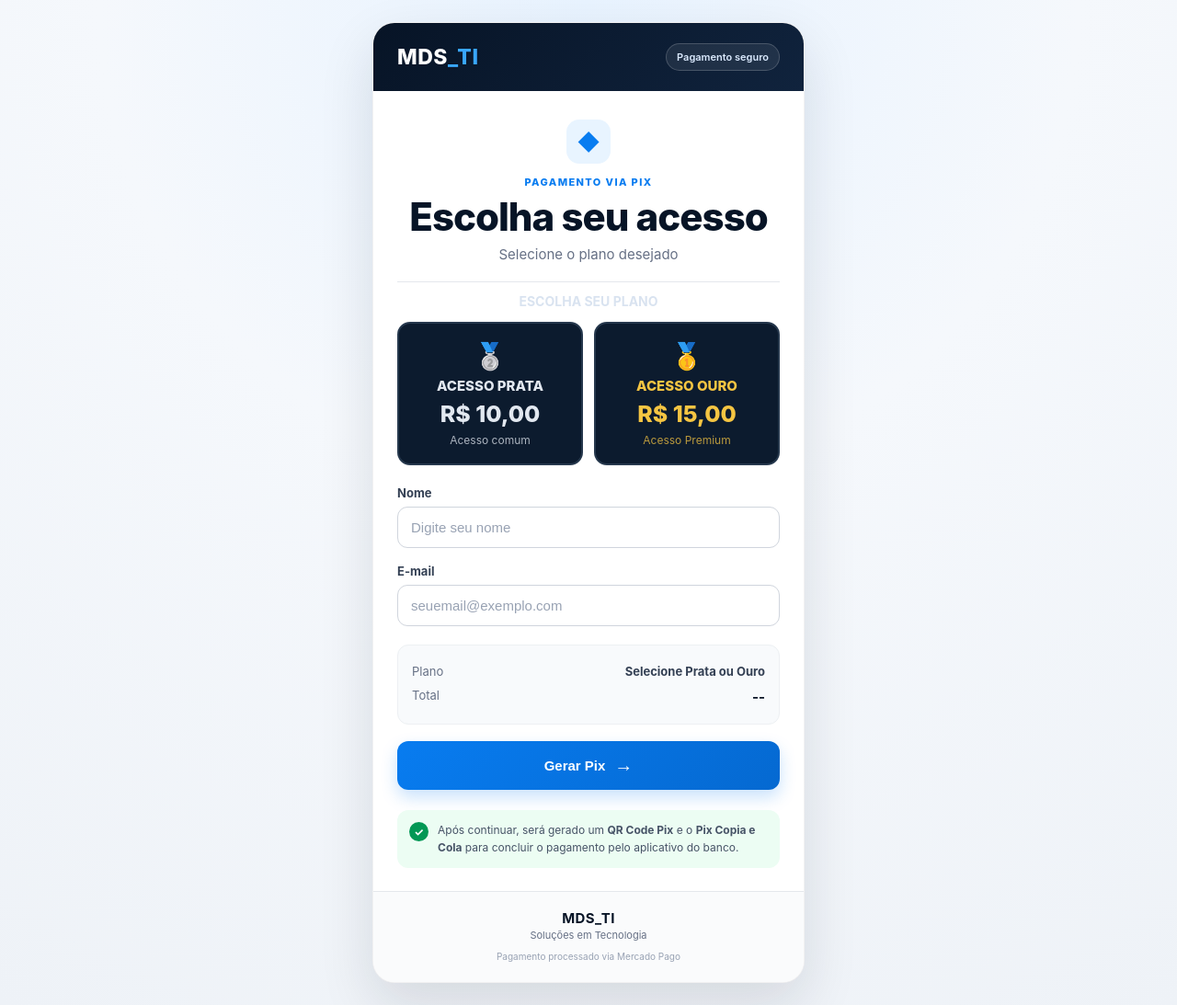
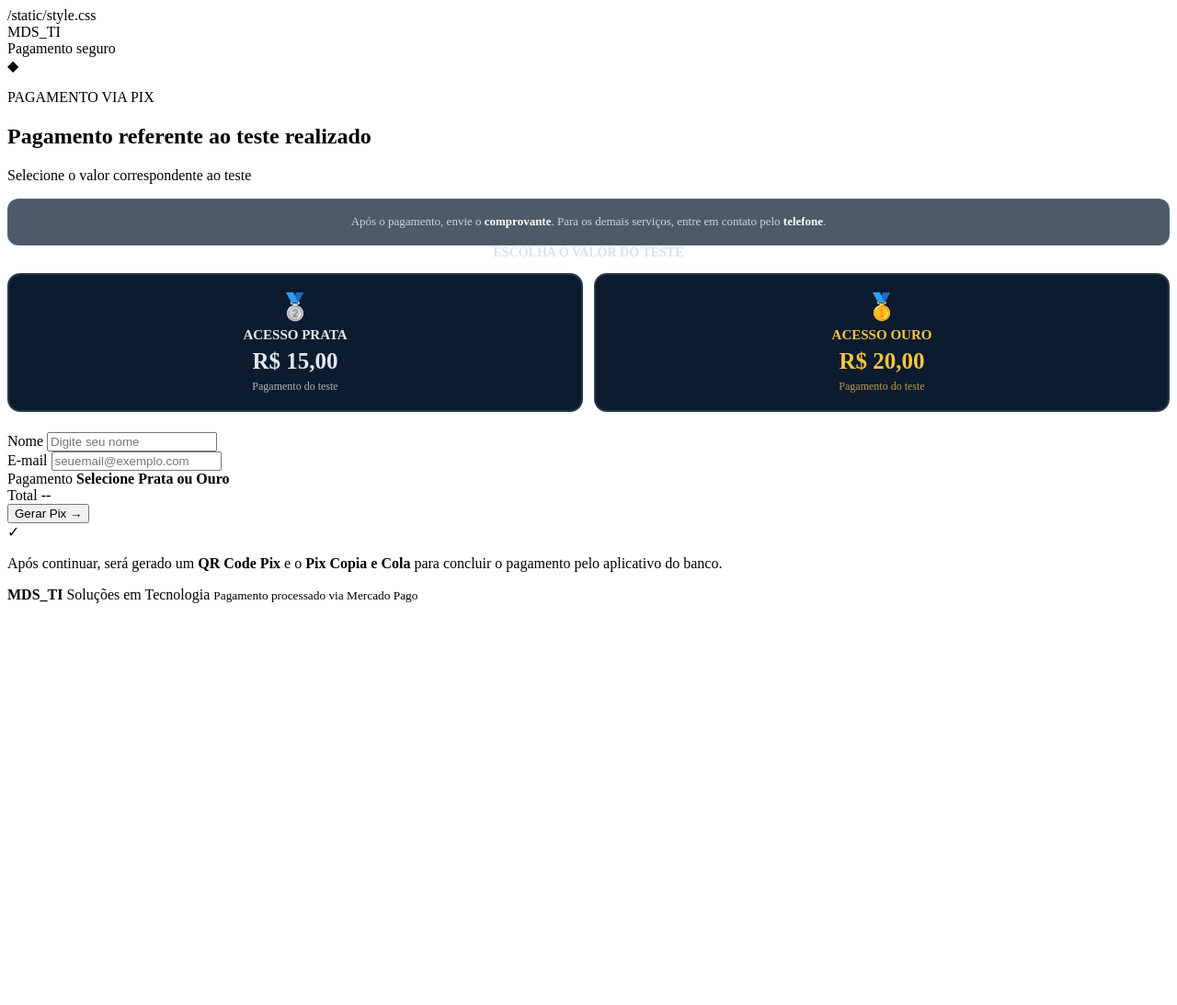
Before and after one commit to marcioecofabril-hub/Teste, a Flask app: page / in a window 1280 px wide. Shown: the whole page at 92% size. After the commit the page ends 656 px from the top, so only its background shows below. Run offline with Flask 3, Linux system fonts and the light colour scheme.

Commit message:
Update pay_simple.html

```diff
--- a/templates/pay_simple.html
+++ b/templates/pay_simple.html
@@ -22,7 +22,7 @@
 
     <meta
         property="og:description"
-        content="Pagamento seguro via Pix."
+        content="Pagamento referente ao teste realizado."
     >
 
     <meta
@@ -84,7 +84,7 @@
 
     <meta
         name="twitter:description"
-        content="Pagamento seguro via Pix."
+        content="Pagamento referente ao teste realizado."
     >
 
     <meta
@@ -94,10 +94,7 @@
 
     <!-- CSS PRINCIPAL -->
 
-    <link
-        rel="stylesheet"
-        href="{{ url_for('static', filename='style.css') }}"
-    >
+    {{ url_for('static', filename='style.css') }}
 
     <style>
 
@@ -191,6 +188,22 @@
                 0 8px 24px rgba(0, 0, 0, 0.25);
         }
 
+        .contact-message {
+            margin: 12px 0 0;
+            padding: 14px 16px;
+            border: 1px solid rgba(66, 153, 225, 0.22);
+            border-radius: 12px;
+            color: #cbd5e1;
+            background: rgba(12, 27, 46, 0.72);
+            font-size: 13px;
+            line-height: 1.6;
+            text-align: center;
+        }
+
+        .contact-message strong {
+            color: #ffffff;
+        }
+
         @media (max-width: 560px) {
 
             .plans {
@@ -232,12 +245,19 @@
             </p>
 
             <h1 id="hero-price">
-                Escolha seu acesso
+                Pagamento referente ao teste realizado
             </h1>
 
             <p class="description">
-                Selecione o plano desejado
+                Selecione o valor correspondente ao teste
             </p>
+
+            <div class="contact-message">
+                Após o pagamento, envie o
+                <strong>comprovante</strong>.
+                Para os demais serviços, entre em contato
+                pelo <strong>telefone</strong>.
+            </div>
 
         </section>
 
@@ -254,7 +274,7 @@
         <form method="POST">
 
             <p class="plans-title">
-                ESCOLHA SEU PLANO
+                ESCOLHA O VALOR DO TESTE
             </p>
 
             <div class="plans">
@@ -285,11 +305,11 @@
                         </span>
 
                         <span class="plan-price">
-                            R$ 10,00
+                            R$ 15,00
                         </span>
 
                         <span class="plan-description">
-                            Acesso comum
+                            Pagamento do teste
                         </span>
 
                     </label>
@@ -309,7 +329,8 @@
                     >
 
                     <label
-             class="plan-card gold"
+                        for="plano-ouro"
+                        class="plan-card gold"
                     >
 
                         <span class="plan-icon">
@@ -321,11 +342,11 @@
                         </span>
 
                         <span class="plan-price">
-                            R$ 15,00
+                            R$ 20,00
                         </span>
 
                         <span class="plan-description">
-                            Acesso Premium
+                            Pagamento do teste
                         </span>
 
                     </label>
@@ -375,7 +396,7 @@
                 <div>
 
                     <span>
-                        Plano
+                        Pagamento
                     </span>
 
                     <strong id="summary-plan">
@@ -488,8 +509,8 @@
             if (this.checked) {
 
                 selecionarPlano(
-                    "Acesso Prata",
-                    "R$ 10,00"
+                    "Teste realizado - Prata",
+                    "R$ 15,00"
                 );
 
             }
@@ -505,8 +526,8 @@
             if (this.checked) {
 
                 selecionarPlano(
-                    "Acesso Ouro",
-                    "R$ 15,00"
+                    "Teste realizado - Ouro",
+                    "R$ 20,00"
                 );
 
             }
```
